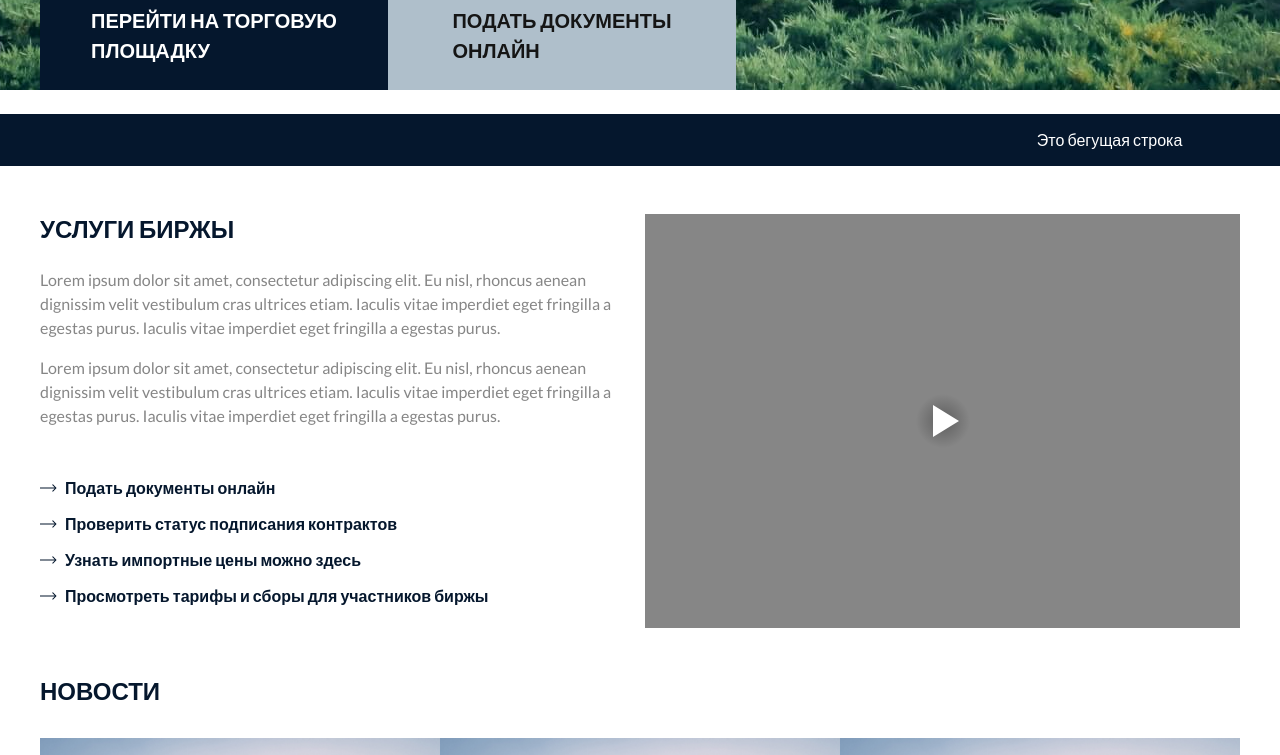
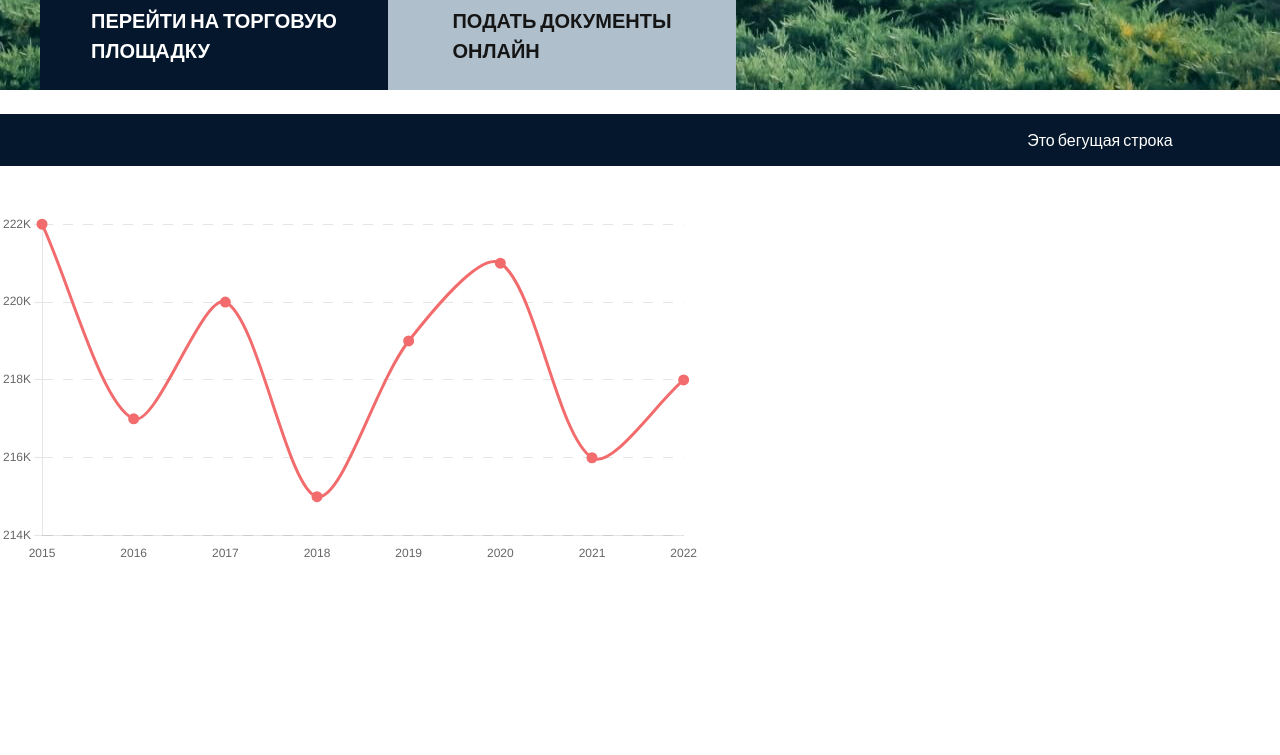
Before and after one commit to Kakabay/exchange-client, a React (Vite) app: page / in a window 1280 px wide. Shown: the part 780-1535 px from the top of the page. Built offline with nearby package versions, Linux system fonts and the light colour scheme; no server answers.

Commit message:
LineChart developed

```diff
--- /dev/null
+++ b/src/assets/styles/_lineChart.scss
@@ -0,0 +1,5 @@
+.chart {
+  position: relative;
+  width: 70rem;
+  height: 70rem;
+}
--- a/src/assets/styles/style.scss
+++ b/src/assets/styles/style.scss
@@ -12,4 +12,5 @@
 @import './documents';
 @import './documentLink';
 @import './footer';
+@import './lineChart';
 @import './gtsbt';
--- a/src/components/LineChart.jsx
+++ b/src/components/LineChart.jsx
@@ -1,32 +1,58 @@
 // Modules
-import { Bar } from "react-chartjs-2";
+import { Line } from 'react-chartjs-2';
 import {
-  Chart as CharJS,
+  Chart as ChartJS,
+  LineElement,
+  PointElement,
+  LinearScale,
+  Title,
   CategoryScale,
-  LinearScale,
-  BarElement,
-} from "chart.js";
-CharJS.register(CategoryScale, LinearScale, BarElement);
+} from 'chart.js';
+
+ChartJS.register(LineElement, PointElement, LinearScale, Title, CategoryScale);
 
 const LineChart = () => {
+  const data = {
+    labels: ['2015', '2016', '2017', '2018', '2019', '2020', '2021', '2022'],
+    datasets: [
+      {
+        data: [222, 217, 220, 215, 219, 221, 216, 218],
+        backgroundColor: 'transparent',
+        borderColor: '#f26c6d',
+        // pointBorderColor: 'transparent',
+        pointBorderWidth: 5,
+        tension: 0.3,
+      },
+    ],
+  };
+
+  const options = {
+    plugins: {
+      legend: false,
+    },
+    scales: {
+      x: {
+        grid: {
+          display: false,
+        },
+      },
+      y: {
+        // min: 2,
+        // max: 5,
+        ticks: {
+          stepSize: 2,
+          callback: (value) => value + 'K',
+        },
+        grid: {
+          borderDash: [10],
+        },
+      },
+    },
+  };
+
   return (
-    <div>
-      <Bar
-        data={{
-          labels: ["Red", "Blue", "Yellow", "Green", "Purple", "Orange"],
-          datasets: [
-            {
-              label: "# of votes",
-              data: [12, 19, 3, 5, 2, 3],
-            },
-          ],
-        }}
-        options={{
-          maintainAspectRatio: false,
-        }}
-        height={500}
-        width={400}
-      />
+    <div className="chart">
+      <Line data={data} options={options} />
     </div>
   );
 };
--- a/src/pages/Gtsbt.jsx
+++ b/src/pages/Gtsbt.jsx
@@ -2,6 +2,7 @@
 
 // Components
 import SectionTitle from '../components/SectionTitle';
+
 const Gtsbt = () => {
   return (
     <main>
--- a/src/pages/Home.jsx
+++ b/src/pages/Home.jsx
@@ -24,7 +24,7 @@ const Home = () => {
         {/* Ticker section ./ =========== */}
       </div>
 
-      {/* <LineChart /> */}
+      <LineChart />
 
       {/* About section */}
       <section className="about">
```
